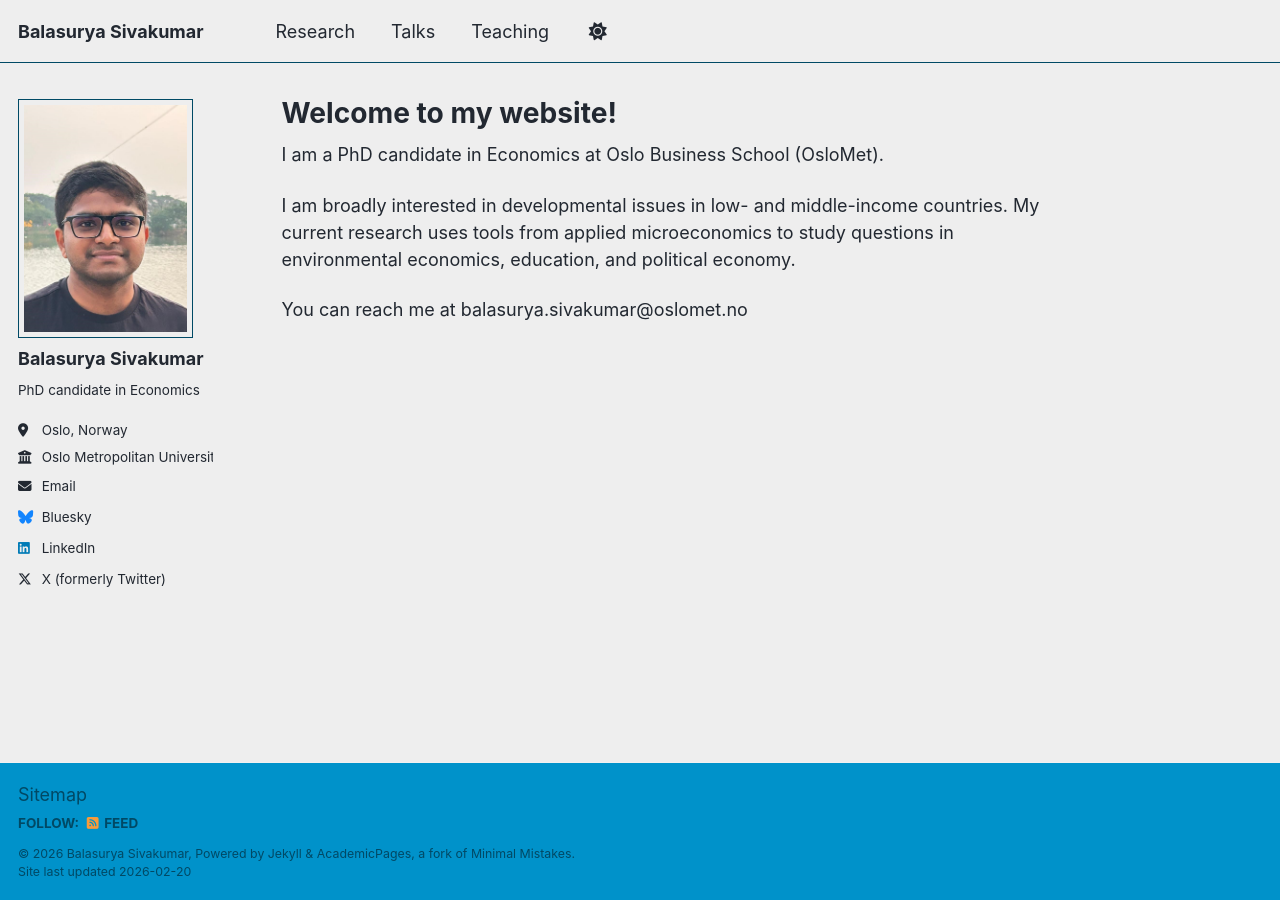
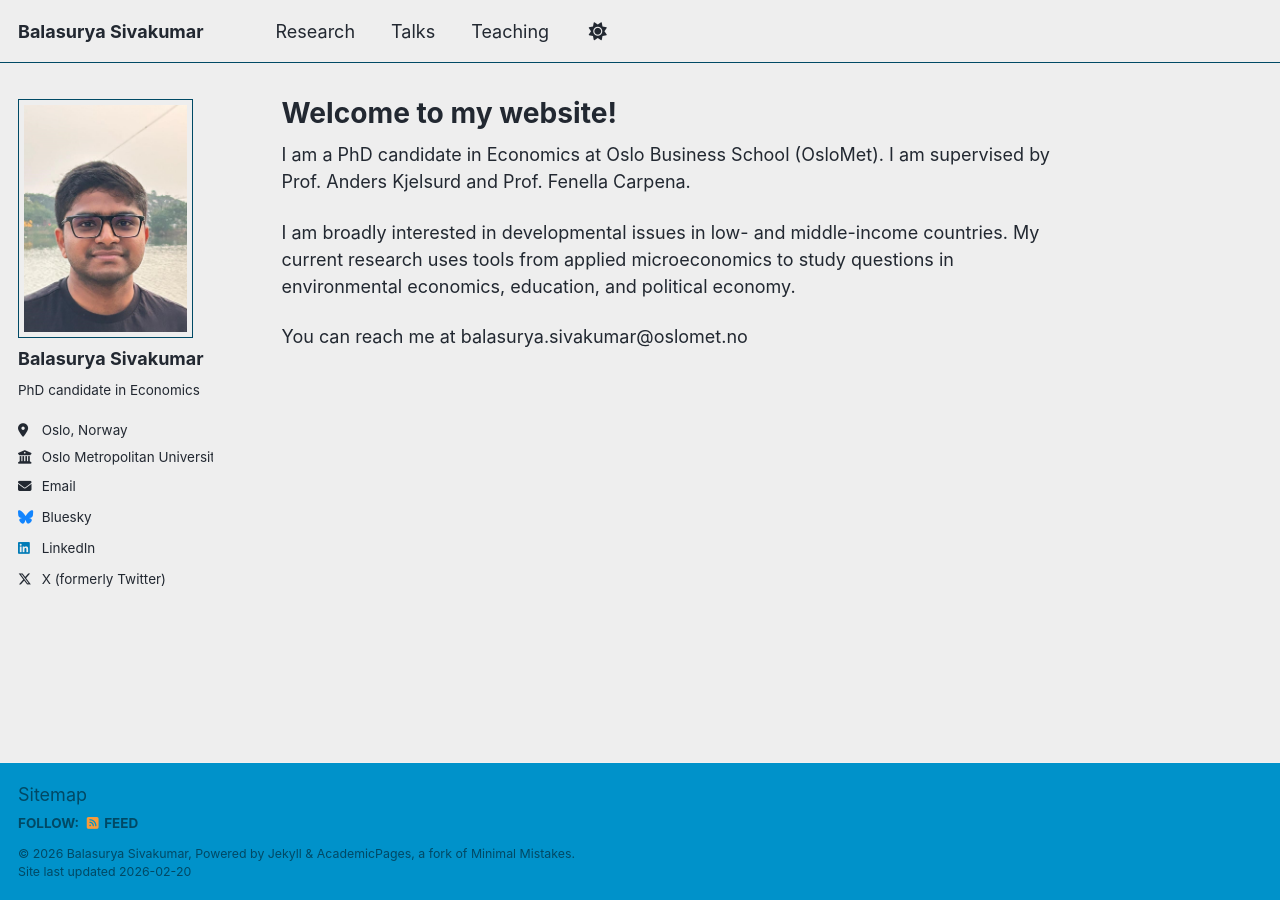
Before and after one commit to BalasuryaSivakumar/balasuryasivakumar.github.io, a Jekyll site: the page built from _pages/about.md, in a window 1280 px wide. Built offline with Jekyll 4.4.1, drawn with Linux system fonts in a browser that asks for light colours; a script that is not in the unit is left out.

Commit message:
Update about.md

```diff
--- a/_pages/about.md
+++ b/_pages/about.md
@@ -6,7 +6,7 @@ redirect_from:
   - /about/
   - /about.html
 ---
-I am a PhD candidate in Economics at Oslo Business School (OsloMet).
+I am a PhD candidate in Economics at Oslo Business School (OsloMet). I am supervised by Prof. Anders Kjelsurd and Prof. Fenella Carpena.
 
 I am broadly interested in developmental issues in low- and middle-income countries. My current research uses tools from applied microeconomics to study questions in environmental economics, education, and political economy.
 
```
